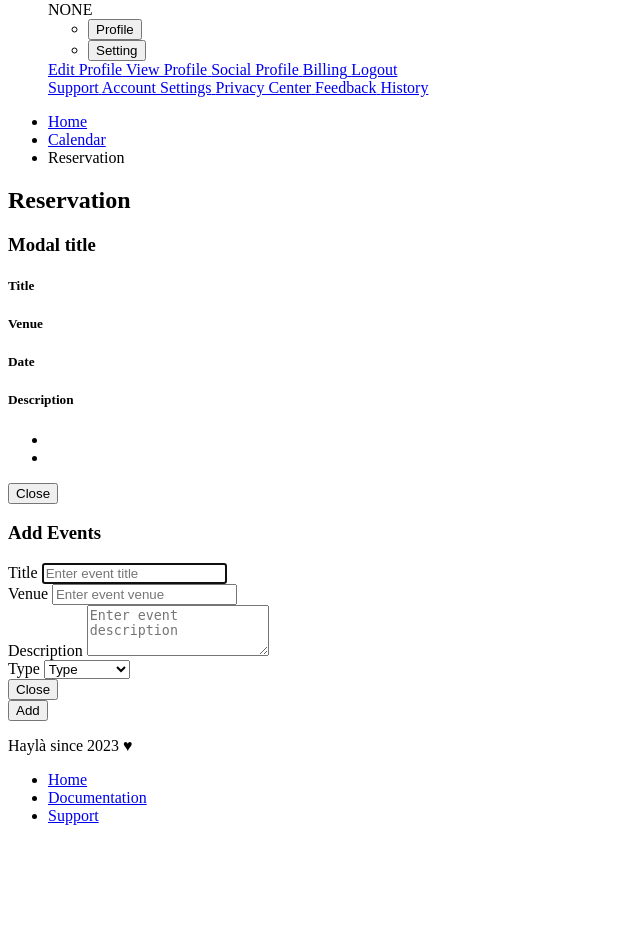
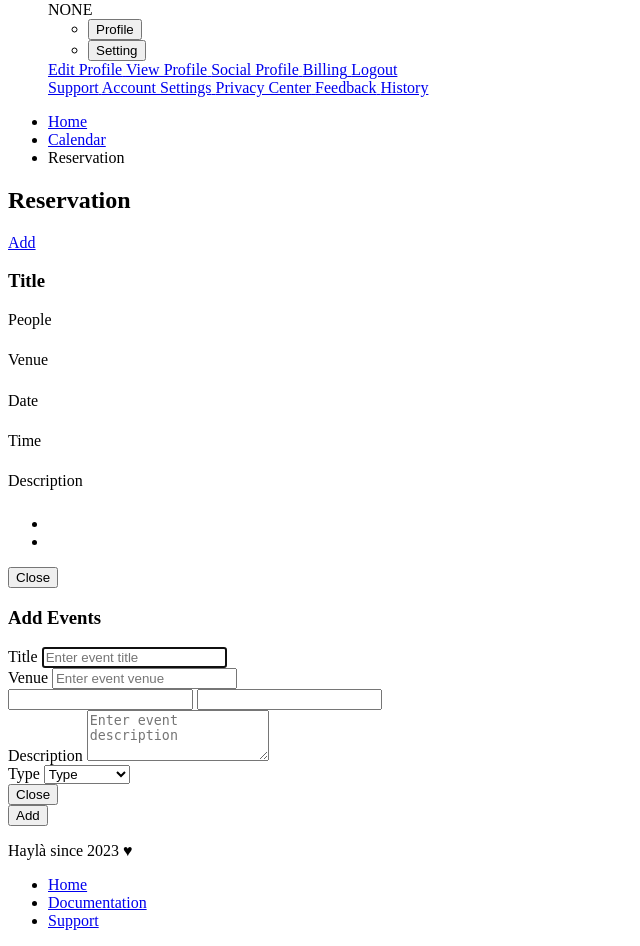
Before and after one commit to HungDaoHD/hayla_web, a Python web app: template templates/calendar/reservation.html in a window 1280 px wide. Shown: the part 233-1179 px from the top of the page, without its empty margins (0-640 px from the left). Before the commit the page ends 1058 px from the top, so only its background shows below. Run offline with Jinja, Linux system fonts and the light colour scheme; the template is opened without the code that fills it, so the values that code supplies are empty; some libraries are stand-ins or nearby versions.

Commit message:
calendar event format

```diff
--- a/templates/calendar/reservation.html
+++ b/templates/calendar/reservation.html
@@ -27,6 +27,12 @@
 
 <!-- [ Main Content ] start -->
 {% block main_content %}
+<div class="text-end p-2 pb-2">
+  <a href="javascript:void(0)" class="btn btn-primary d-inline-flex align-item-center" data-bs-toggle="offcanvas" data-bs-target="#calendar-reservation-add_edit_event">
+    <i class="ti ti-plus f-18"></i>Add
+  </a>
+</div>
+
 <div class="row">
   <div class="col-12">
     <div class="card">
@@ -40,49 +46,140 @@
 <div class="modal fade" id="calendar-reservation-modal" data-bs-keyboard="false" tabindex="-1" aria-hidden="true">
     <div class="modal-dialog modal-dialog-centered modal-dialog-scrollable">
       <div class="modal-content">
+
         <div class="modal-header">
-          <h3 class="calendar-modal-title f-w-600 text-truncate">Modal title</h3>
+          <h3 class="calendar-modal-title f-w-600 text-truncate">Title</h3>
           <a href="#" class="avtar avtar-s btn-link-danger btn-pc-default" data-bs-dismiss="modal">
-            <i class="ti ti-x f-20"></i>
+            <i class="ti ti-x f-20 text-danger"></i>
           </a>
         </div>
+
         <div class="modal-body">
+
+          <div class="row g-3 align-items-start">
+
+            <!-- People -->
+            <div class="col-6">
+              <div class="d-flex align-items-start gap-2">
+                <div class="avtar avtar-xs bg-light-primary d-inline-flex justify-content-center align-items-center">
+                  <i class="ti ti-users f-20"></i>
+                </div>
+                <div>
+                  <p class="mb-1 text-muted fw-semibold">People</p>
+                  <h5 class="pc-event-people mb-0"></h5>
+                </div>
+              </div>
+            </div>
+
+            <!-- Venue -->
+            <div class="col-6">
+              <div class="d-flex align-items-start gap-2">
+                <div class="avtar avtar-xs bg-light-info d-inline-flex justify-content-center align-items-center">
+                  <i class="ti ti-map-pin f-20"></i>
+                </div>
+                <div>
+                  <p class="mb-1 text-muted fw-semibold">Venue</p>
+                  <h5 class="pc-event-venue mb-0"></h5>
+                </div>
+              </div>
+            </div>
+
+            <!-- Date -->
+            <div class="col-6">
+              <div class="d-flex align-items-start gap-2">
+                <div class="avtar avtar-xs bg-light-warning d-inline-flex justify-content-center align-items-center">
+                  <i class="ti ti-calendar-event f-20"></i>
+                </div>
+                <div>
+                  <p class="mb-1 text-muted fw-semibold">Date</p>
+                  <h5 class="pc-event-date mb-0"></h5>
+                </div>
+              </div>
+            </div>
+
+            <!-- Time -->
+            <div class="col-6">
+              <div class="d-flex align-items-start gap-2">
+                <div class="avtar avtar-xs bg-light-danger d-inline-flex justify-content-center align-items-center">
+                  <i class="ti ti-alarm f-20"></i>
+                </div>
+                <div>
+                  <p class="mb-1 text-muted fw-semibold">Time</p>
+                  <h5 class="pc-event-time mb-0"></h5>
+                </div>
+              </div>
+            </div>
+
+            <!-- Description (full width) -->
+            <div class="col-12">
+              <div class="d-flex align-items-start gap-2">
+                <div class="avtar avtar-xs bg-light-secondary d-inline-flex justify-content-center align-items-center">
+                  <i class="ti ti-file-text f-20"></i>
+                </div>
+                <div>
+                  <p class="mb-1 text-muted fw-semibold">Description</p>
+                  <h6 class="pc-event-description mb-0"></h6>
+                </div>
+              </div>
+            </div>
+
+          </div>
+        </div>
+
+
+        <!-- <div class="modal-body">
+
           <div class="d-flex">
+
             <div class="flex-shrink-0">
-              <div class="avtar avtar-xs bg-light-secondary">
-                <i class="ti ti-heading f-20"></i>
+              <div class="avtar avtar-xs bg-light-primary">
+                <i class="ti ti-users f-20"></i>
               </div>
             </div>
             <div class="flex-grow-1 ms-3">
-              <h5 class="mb-1"><b>Title</b></h5>
-              <p class="pc-event-title text-muted"></p>
+              <p class="mb-1 text-muted"><b>People</b></p>
+              <h5 class="pc-event-people"></h5>
             </div>
-          </div>
-          <div class="d-flex">
+
             <div class="flex-shrink-0">
               <div class="avtar avtar-xs bg-light-warning">
                 <i class="ti ti-map-pin f-20"></i>
               </div>
             </div>
             <div class="flex-grow-1 ms-3">
-              <h5 class="mb-1"><b>Venue</b></h5>
-              <p class="pc-event-venue text-muted"></p>
+              <p class="mb-1 text-muted"><b>Venue</b></p>
+              <h5 class="pc-event-venue"></h5>
             </div>
+
           </div>
+
           <div class="d-flex">
+
             <div class="flex-shrink-0">
               <div class="avtar avtar-xs bg-light-danger">
                 <i class="ti ti-calendar-event f-20"></i>
               </div>
             </div>
             <div class="flex-grow-1 ms-3">
-              <h5 class="mb-1"><b>Date</b></h5>
-              <p class="pc-event-date text-muted"></p>
+              <p class="mb-1 text-muted"><b>Date</b></p>
+              <h5 class="pc-event-date"></h5>
+            </div>
+
+            <div class="flex-shrink-0">
+              <div class="avtar avtar-xs bg-light-danger">
+                <i class="ti ti-alarm f-20"></i>
               </div>
             </div>
+            <div class="flex-grow-1 ms-3">
+              <p class="mb-1 text-muted"><b>Time</b></p>
+              <h5 class="pc-event-time"></h5>
+            </div>
+
+          </div>
+
           <div class="d-flex">
             <div class="flex-shrink-0">
-              <div class="avtar avtar-xs bg-light-primary">
+              <div class="avtar avtar-xs bg-light-secondary">
                 <i class="ti ti-file-text f-20"></i>
               </div>
             </div>
@@ -91,56 +188,67 @@
               <p class="pc-event-description text-muted"></p>
             </div>
           </div>
-        </div>
+
+        </div> -->
+
         <div class="modal-footer justify-content-between">
           <ul class="list-inline me-auto mb-0">
             <li class="list-inline-item align-bottom">
-              <a href="#" id="pc_event_remove" class="avtar avtar-s btn-link-danger btn-pc-default w-sm-auto" data-bs-toggle="tooltip"
-                title="Delete">
-                <i class="ti ti-trash f-18"></i>
+              <a href="#" id="pc_event_remove" class="avtar avtar-s btn-link-danger btn-pc-default w-sm-auto" data-bs-toggle="tooltip" title="Delete">
+                <i class="ti ti-trash f-18 text-danger"></i>
               </a>
             </li>
+
             <li class="list-inline-item align-bottom">
-              <a href="#" id="pc_event_edit" class="avtar avtar-s btn-link-success btn-pc-default" data-bs-toggle="tooltip"
-                title="Edit">
-                <i class="ti ti-edit-circle f-18"></i>
+              <a href="#" id="pc_event_edit" class="avtar avtar-s btn-link-success btn-pc-default" data-bs-toggle="tooltip" title="Edit">
+                <i class="ti ti-edit-circle f-18 text-success"></i>
               </a>
             </li>
           </ul>
+
           <div class="flex-grow-1 text-end">
             <button type="button" class="btn btn-primary" data-bs-dismiss="modal">Close</button>
           </div>
         </div>
+
       </div>
     </div>
   </div>
 
-<div class="offcanvas offcanvas-end cal-event-offcanvas" tabindex="-1" id="calendar-add_edit_event">
+<div class="offcanvas offcanvas-end cal-event-offcanvas" tabindex="-1" id="calendar-reservation-add_edit_event">
+
   <div class="offcanvas-header">
     <h3 class="f-w-600 text-truncate">Add Events</h3>
     <a href="#" class="avtar avtar-s btn-link-danger btn-pc-default" data-bs-dismiss="offcanvas">
       <i class="ti ti-x f-20"></i>
     </a>
   </div>
+
   <div class="offcanvas-body">
-      <form id="pc-form-event" novalidate>
+
+    <form id="pc-form-event" validate>
+
       <div class="form-group">
         <label class="form-label">Title</label>
         <input type="email" class="form-control" id="pc-e-title" placeholder="Enter event title" autofocus>
       </div>
+
       <div class="form-group">
         <label class="form-label">Venue</label>
         <input type="email" class="form-control" id="pc-e-venue" placeholder="Enter event venue">
       </div>
+
       <div class="form-group m-0">
-          <input type="hidden" class="form-control" id="pc-e-sdate">
-          <input type="hidden" class="form-control" id="pc-e-edate">
+        <input type="datetime" class="form-control" id="pc-e-sdate">
+        <input type="datetime" class="form-control" id="pc-e-edate">
       </div>
+
       <div class="form-group">
         <label class="form-label">Description</label>
         <textarea class="form-control" placeholder="Enter event description" rows="3"
           id="pc-e-description"></textarea>
       </div>
+
       <div class="form-group">
         <label class="form-label">Type</label>
         <select class="form-select" id="pc-e-type">
@@ -153,17 +261,25 @@
           <option value="event-info">Info</option>
         </select>
       </div>
+
       <div class="row justify-content-between">
-          <div class="col-auto"><button type="button" class="btn btn-link-danger btn-pc-default" data-bs-dismiss="offcanvas"><i
-                class="align-text-bottom me-1 ti ti-circle-x"></i> Close</button></div>
+
         <div class="col-auto">
-            <button id="pc_event_add" type="button" class="btn btn-secondary" data-pc-action="add">
+          <button type="button" class="btn btn-link-danger btn-pc-default text-danger" data-bs-dismiss="offcanvas">
+            <i class="align-text-bottom me-1 ti ti-circle-x"></i> Close</button>
+        </div>
+
+        <div class="col-auto">
+          <button id="pc_event_add" type="button" class="btn btn-primary" data-pc-action="add">
             <span id="pc-e-btn-text"><i class="align-text-bottom me-1 ti ti-calendar-plus"></i> Add</span>
           </button>
         </div>
       </div>
+
     </form>
+
   </div>
+
 </div>
 
 {% endblock %}
```
Also changed, not shown: mvc/reservation.py (+5 -9 lines), static/js/pages/calendar-reservation.js (+141 -125 lines). Lines whose indentation alone changed are shown as unchanged.
